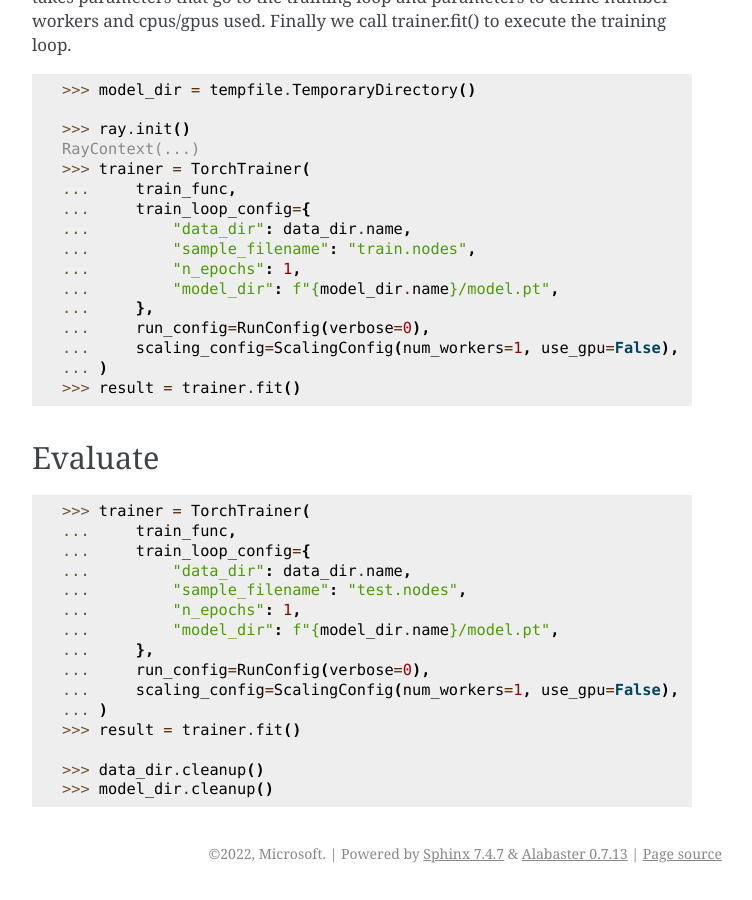
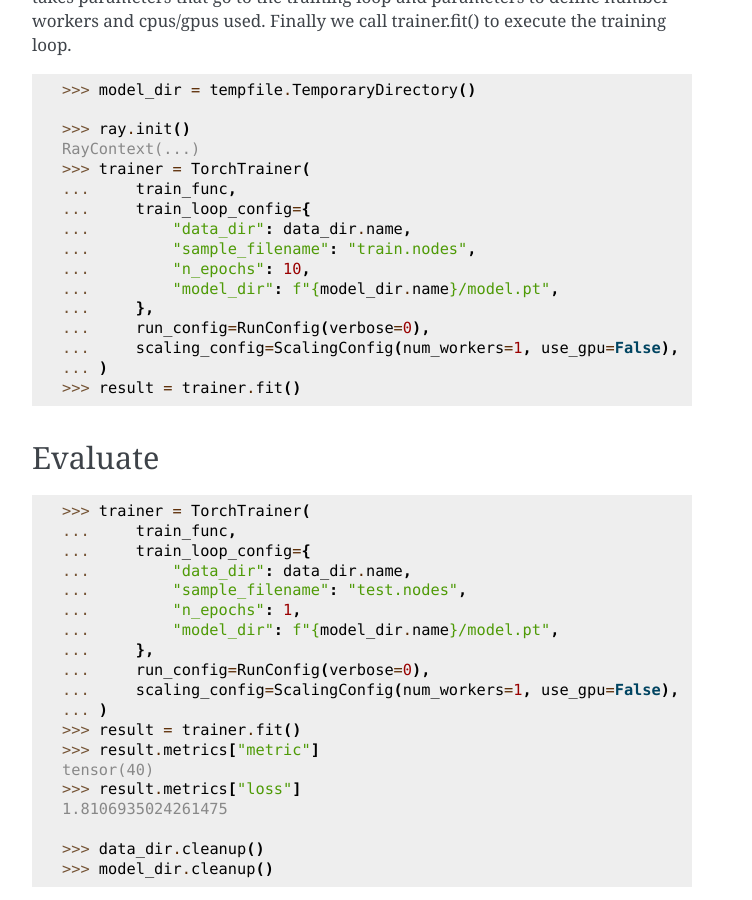
Before and after one commit to microsoft/DeepGNN, a Sphinx documentation site: the page built from docs/torch/ray_usage.rst, in a window 1280 px wide and 900 px high, scrolled down 4201 px. Shown: the whole window, without its empty margins (388-1140 px from the left). Built offline with Sphinx 7.4.7, drawn with Linux system fonts in a browser that asks for light colours.

Commit message:
Add metric logging.

```diff
--- a/docs/torch/ray_usage.rst
+++ b/docs/torch/ray_usage.rst
@@ -226,7 +226,7 @@
     ...     train_loop_config={
     ...         "data_dir": data_dir.name,
     ...         "sample_filename": "train.nodes",
-    ...         "n_epochs": 1,
+    ...         "n_epochs": 10,
     ...         "model_dir": f"{model_dir.name}/model.pt",
     ...     },
     ...     run_config=RunConfig(verbose=0),
@@ -251,6 +251,10 @@
     ...     scaling_config=ScalingConfig(num_workers=1, use_gpu=False),
     ... )
     >>> result = trainer.fit()
+    >>> result.metrics["metric"]
+    tensor(40)
+    >>> result.metrics["loss"]
+    1.8106935024261475
 
     >>> data_dir.cleanup()
     >>> model_dir.cleanup()
```
